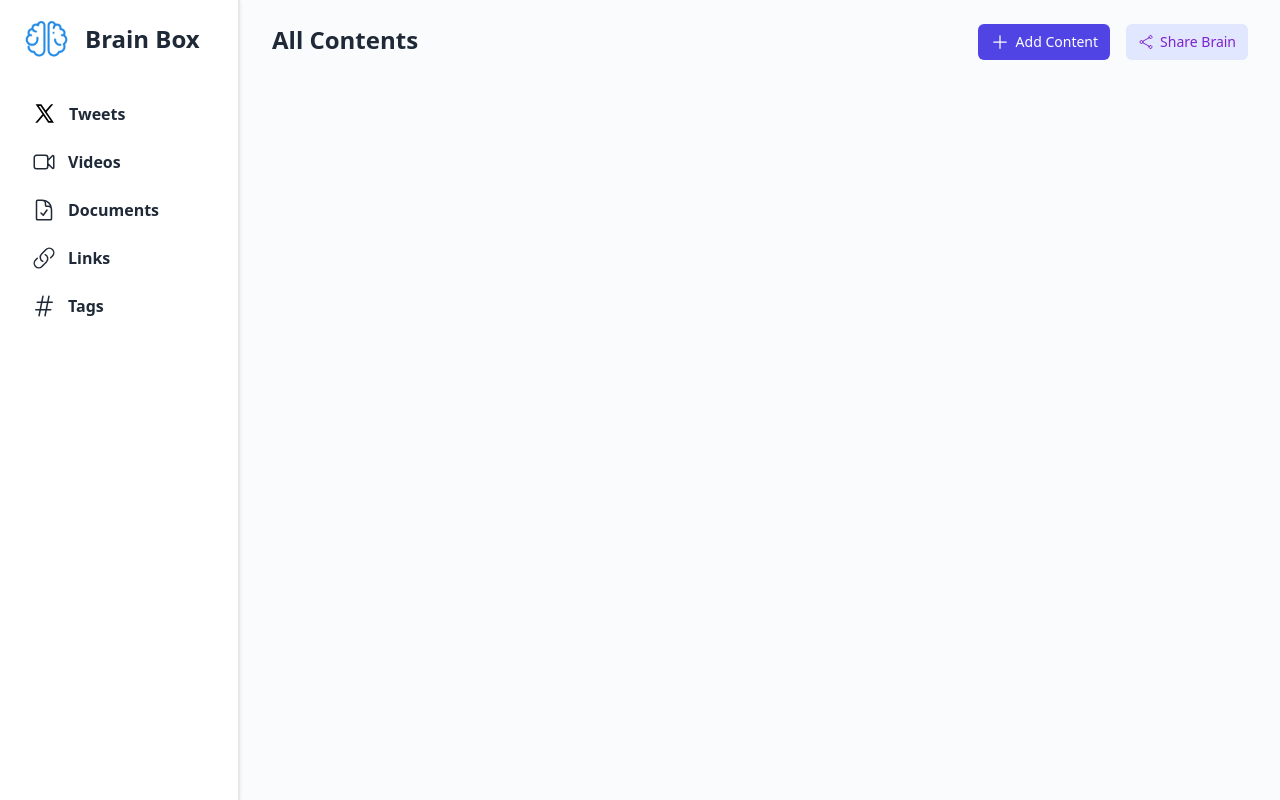
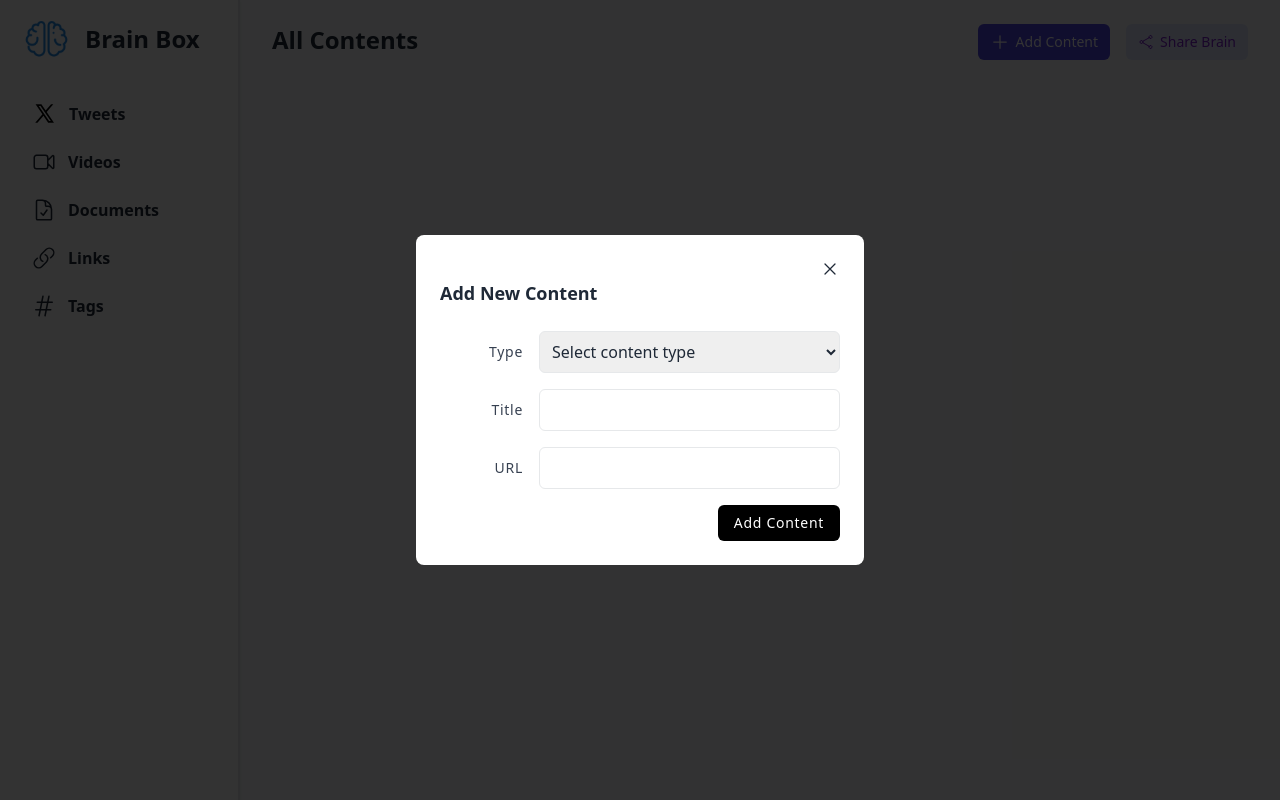
Before and after one commit to shivamjaiswal123/BrainBox, a React (Vite) app in the folder frontend/: page / in a window 1280 px wide. Both pictures are taken after a click on the button "Add Content". Built offline with nearby package versions, Linux system fonts and the light colour scheme.

Commit message:
added modal

```diff
--- /dev/null
+++ b/frontend/src/components/AddContentModal.tsx
@@ -0,0 +1,76 @@
+import React, { useState } from 'react';
+import { Cross } from '../icons/Cross';
+import Label from './Label';
+import Input from './Input';
+
+interface ModalProps {
+  open: boolean;
+  close: () => void;
+}
+
+function AddContentModal({ open, close }: ModalProps) {
+  const [type, setType] = useState('');
+
+  const handleType = (e: React.ChangeEvent<HTMLSelectElement>) => {
+    setType(e.target?.value);
+  };
+
+  return (
+    <div>
+      {open && (
+        <div className="fixed inset-0 bg-black bg-opacity-80 flex justify-center items-center p-4">
+          <div className="bg-white rounded-lg p-6 w-full max-w-md">
+            <div className="flex justify-end">
+              <button onClick={close}>
+                <Cross />
+              </button>
+            </div>
+            <h2 className="text-lg font-bold mb-6">Add New Content</h2>
+            <form>
+              <div className="mb-4 flex items-center gap-4">
+                <Label label="Type" />
+                <select
+                  name="type"
+                  onChange={handleType}
+                  className="w-full p-2 border rounded-md"
+                  required
+                >
+                  <option value="">Select content type</option>
+                  <option value="youtube">YouTube</option>
+                  <option value="x">X</option>
+                  <option value="links">Links</option>
+                  <option value="todos">Todos</option>
+                </select>
+              </div>
+              <div className="mb-4 flex items-center gap-4">
+                <Label label="Title" />
+                <Input type="text" />
+              </div>
+              {type === 'todos' ? (
+                <div className="mb-4 flex items-center gap-4">
+                  <Label label="Description" />
+                  <textarea
+                    className="w-full p-2 border rounded-md"
+                    required
+                  ></textarea>
+                </div>
+              ) : (
+                <div className="mb-4 flex items-center gap-4">
+                  <Label label="URL" />
+                  <Input type="url" />
+                </div>
+              )}
+              <div className="text-end">
+                <button className="px-4 py-2 bg-black text-white rounded-md text-sm font-medium tracking-wider hover:bg-gray-800 transition duration-350">
+                  Add Content
+                </button>
+              </div>
+            </form>
+          </div>
+        </div>
+      )}
+    </div>
+  );
+}
+
+export default AddContentModal;
--- a/frontend/src/components/Button.tsx
+++ b/frontend/src/components/Button.tsx
@@ -4,6 +4,7 @@ interface ButtonProps {
   variant: 'primary' | 'secondary';
   title: string;
   startIcon: ReactElement;
+  onClick?: () => void;
 }
 
 const buttonVariant = {
@@ -14,9 +15,12 @@ const buttonVariant = {
 const defaultStyle =
   'text-sm font-medium px-3 py-2 rounded-md flex items-center gap-1.5';
 
-function Button({ variant, title, startIcon }: ButtonProps) {
+function Button({ variant, title, startIcon, onClick }: ButtonProps) {
   return (
-    <button className={`${buttonVariant[variant]} ${defaultStyle}`}>
+    <button
+      onClick={onClick}
+      className={`${buttonVariant[variant]} ${defaultStyle}`}
+    >
       {startIcon}
       {title}
     </button>
--- a/frontend/src/components/Input.tsx
+++ b/frontend/src/components/Input.tsx
@@ -1,9 +1,10 @@
-import React from 'react';
+interface InputProps {
+  type: string;
+}
 
-function Input() {
+function Input({ type }: InputProps) {
   return (
-    <input type="text" className="p-2 border border-gray-800 rounded-md" />
+    <input type={type} className="w-full p-2 border rounded-md" required />
   );
 }
-
 export default Input;
--- /dev/null
+++ b/frontend/src/components/Label.tsx
@@ -0,0 +1,13 @@
+interface LabelProps {
+  label: string;
+}
+
+function Label({ label }: LabelProps) {
+  return (
+    <label className="block text-sm tracking-wider font-medium text-gray-700 w-28 text-end select-none">
+      {label}
+    </label>
+  );
+}
+
+export default Label;
--- a/frontend/src/components/Modal.tsx
+++ /dev/null
@@ -1,28 +0,0 @@
-import React, { useState } from 'react';
-import { X } from '../icons/X';
-import Input from './Input';
-
-function Modal() {
-  const [open, setOpen] = useState(false);
-  return (
-    <div>
-      {open && (
-        <div className="h-screen w-screen flex justify-center bg-gray-600 opacity-70 fixed left-0">
-          <div className="flex flex-col justify-center">
-            <div className="bg-white opacity-100 p-6 rounded-md">
-              <div className="flex justify-end mb-6 cursor-pointer">
-                <X />
-              </div>
-              <div className="flex flex-col space-y-4">
-                <Input />
-                <Input />
-              </div>
-            </div>
-          </div>
-        </div>
-      )}
-    </div>
-  );
-}
-
-export default Modal;
--- /dev/null
+++ b/frontend/src/components/ShareBrainModal.tsx
@@ -0,0 +1,66 @@
+import { useState } from 'react';
+import { Cross } from '../icons/Cross';
+import Input from './Input';
+
+interface ModalProps {
+  open: boolean;
+  close: () => void;
+}
+
+function ShareBrainModal({ open, close }: ModalProps) {
+  const [isSharing, setIsSharing] = useState(false);
+
+  return (
+    <div>
+      {open && (
+        <div className="fixed inset-0 bg-black bg-opacity-80 flex justify-center items-center p-4">
+          <div className="bg-white w-full max-w-md p-6 rounded-lg">
+            <div className="flex justify-end">
+              <button onClick={close}>
+                <Cross />
+              </button>
+            </div>
+            <h1 className="text-black font-bold text-2xl mb-6">
+              Share Your Brain Box
+            </h1>
+
+            <div>
+              <label className="inline-flex items-center cursor-pointer">
+                <input
+                  onChange={() => setIsSharing(!isSharing)}
+                  type="checkbox"
+                  className="sr-only peer"
+                  checked={isSharing}
+                />
+                <div className="relative w-14 h-7 bg-gray-400 rounded-full peer-checked:after:translate-x-full rtl:peer-checked:after:-translate-x-full peer-checked:after:border-white after:content-[''] after:absolute after:top-0.5 after:start-[6px] after:bg-white after:rounded-full after:h-6 after:w-6 after:transition-all peer-checked:bg-green-600"></div>
+                <span className="ms-3 text-black font-semibold select-none">
+                  {isSharing ? 'Sharing Enabled' : 'Sharing Disabled'}
+                </span>
+              </label>
+            </div>
+
+            <div className="mt-6">
+              {isSharing && (
+                <div>
+                  <div className="flex gap-4 items-center">
+                    <h1 className="text-sm w-28 font-bold text-black">
+                      Share Link
+                    </h1>
+                    <Input type="text" />
+                  </div>
+                  <div className="text-end mt-6">
+                    <button className="px-4 py-2 bg-black font-medium tracking-wider text-sm text-white hover:bg-gray-800 rounded-md transition duration-350">
+                      Copy Link
+                    </button>
+                  </div>
+                </div>
+              )}
+            </div>
+          </div>
+        </div>
+      )}
+    </div>
+  );
+}
+
+export default ShareBrainModal;
--- /dev/null
+++ b/frontend/src/icons/Cross.tsx
@@ -0,0 +1,18 @@
+export function Cross() {
+  return (
+    <svg
+      xmlns="http://www.w3.org/2000/svg"
+      fill="none"
+      viewBox="0 0 24 24"
+      stroke-width="1.5"
+      stroke="currentColor"
+      className="size-5 hover:text-black"
+    >
+      <path
+        stroke-linecap="round"
+        stroke-linejoin="round"
+        d="M6 18 18 6M6 6l12 12"
+      />
+    </svg>
+  );
+}
--- a/frontend/src/pages/Dashboard.tsx
+++ b/frontend/src/pages/Dashboard.tsx
@@ -1,14 +1,29 @@
+import { useState } from 'react';
 import Button from '../components/Button';
 import Sidebar from '../components/Sidebar';
 import { PlusIcon } from '../icons/PlusIcon';
 import { ShareIcon } from '../icons/ShareIcon';
+import AddContentModal from '../components/AddContentModal';
+import ShareBrainModal from '../components/ShareBrainModal';
 
 function Dashboard() {
+  const [openAddContentModal, setOpenAddContentModal] = useState(false);
+  const [openShareBrainModal, setOpenShareBrainModal] = useState(false);
+
   return (
     <div className="flex">
       <div className="fixed">
         <Sidebar />
       </div>
+
+      <AddContentModal
+        open={openAddContentModal}
+        close={() => setOpenAddContentModal(false)}
+      />
+      <ShareBrainModal
+        open={openShareBrainModal}
+        close={() => setOpenShareBrainModal(false)}
+      />
 
       <div className="w-full h-screen bg-gray-300 px-8 py-6 ml-60">
         <header className="flex justify-between">
@@ -17,11 +32,13 @@ function Dashboard() {
           </div>
           <div className="flex gap-4">
             <Button
+              onClick={() => setOpenAddContentModal(true)}
               title="Add Content"
               variant="primary"
               startIcon={<PlusIcon />}
             />
             <Button
+              onClick={() => setOpenShareBrainModal(true)}
               title="Share Brain"
               variant="secondary"
               startIcon={<ShareIcon />}
```
